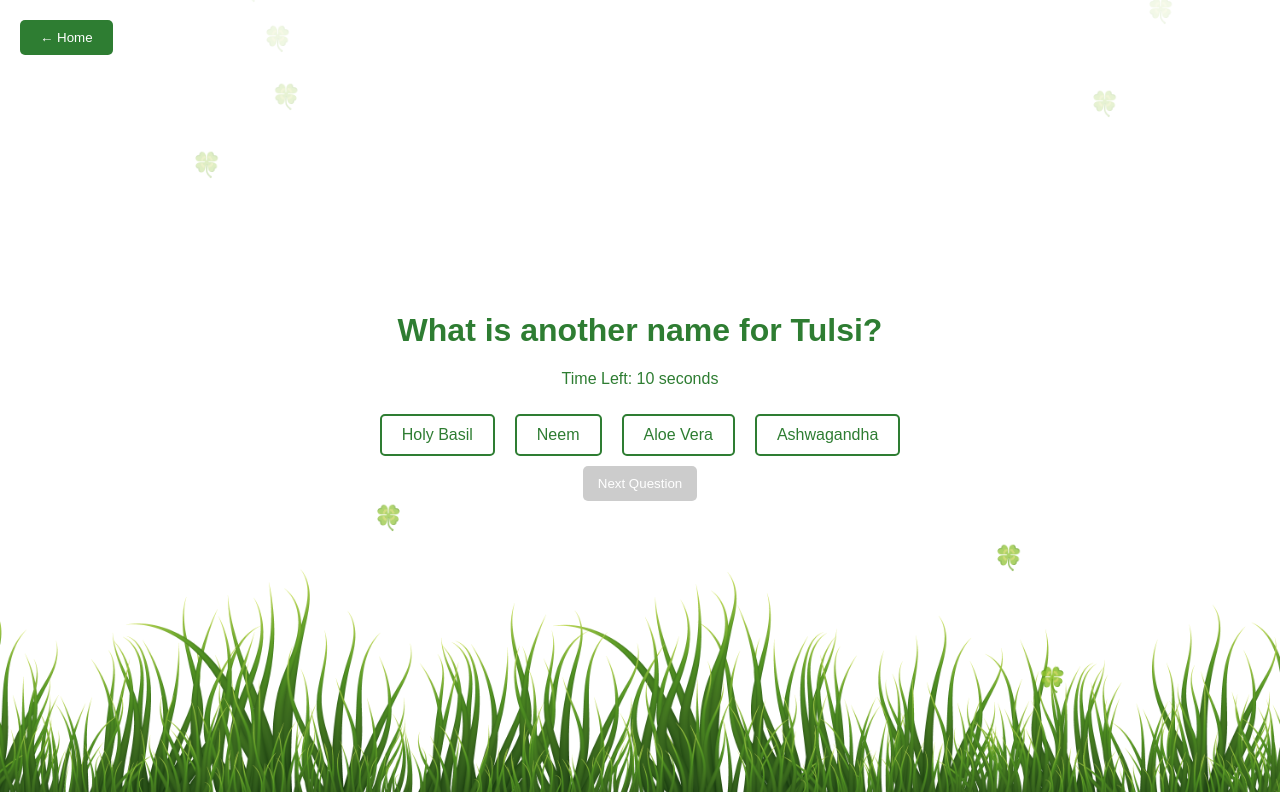
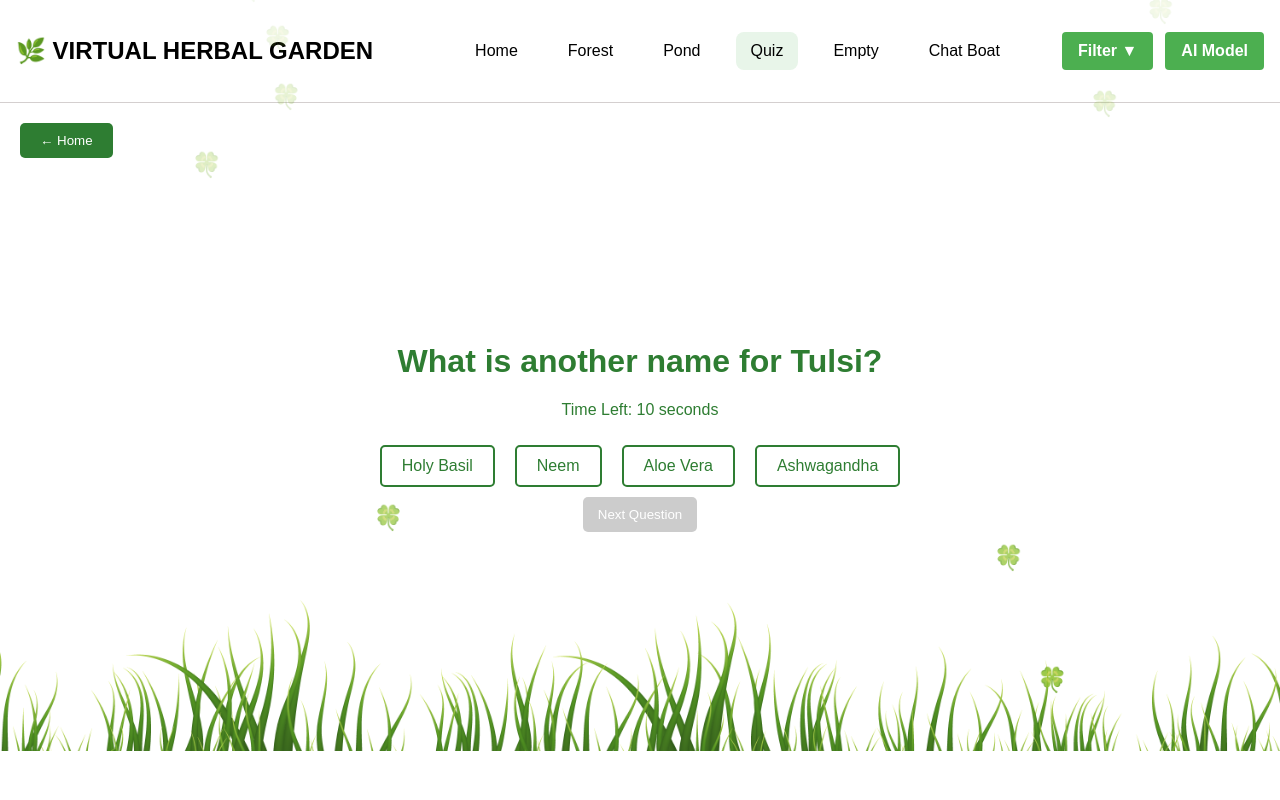
Before and after one commit to BhushanShinde25/1555, a Next.js app: page /quiz in a window 1280 px wide. Built offline with nearby package versions, Linux system fonts and the light colour scheme.

Commit message:
Loader Changed ✅ Separate Navbar Component Created ✅

```diff
--- a/src/app/page.tsx
+++ b/src/app/page.tsx
@@ -1,5 +1,5 @@
 "use client";
-
+import Navbar from "@/components/Navbar";
 import { useState, useEffect } from "react";
 import { Menu, X, Moon, Sun } from "lucide-react";
 import FilterDropdown from "@/components/FilterDropdown";
@@ -25,7 +25,7 @@ export default function Home() {
   return (
     <div style={darkMode ? styles.darkContainer : styles.lightContainer}>
       {/* Navbar */}
-      <nav style={styles.navbar}>
+     {/* <nav style={styles.navbar}>
         <div style={styles.logo}>🌿 VIRTUAL HERBAL GARDEN</div>
 
         {isMobile ? (
@@ -63,10 +63,6 @@ export default function Home() {
         )}
 
         <div style={styles.navRight}>
-          {/* <div style={styles.searchContainer}>
-            <input type="text" placeholder="Search..." style={styles.searchInput} />
-            <Search size={18} style={styles.searchIcon} />
-          </div> */}
           <FilterDropdown />
           <Link href="/model" style={styles.AiButton}>
           AI Model
@@ -76,6 +72,9 @@ export default function Home() {
           </button>
         </div>
       </nav>
+       */}
+        <Navbar/>
+
 
       {/* Mobile Menu (Only when hamburger is clicked) */}
       {menuOpen && isMobile && (
@@ -143,51 +142,12 @@ const styles: { [key: string]: React.CSSProperties } = {
     fontFamily: "'Poppins', sans-serif",
     transition: "all 0.3s ease-in-out",
   },
-  navbar: {
-    display: "flex",
-    justifyContent: "space-between",
-    alignItems: "center",
-    padding: "16px",
-    boxShadow: "0 4px 10px rgba(0,0,0,0.1)",
-    flexWrap: "wrap",
-  },
+
   logo: {
     fontSize: "24px",
     fontWeight: "600",
   },
-  navLinks: {
-    display: "flex",
-    gap: "20px",
-    listStyle: "none",
-    fontSize: "16px",
-  },
-  navItem: {
-    cursor: "pointer",
-    textDecoration: "none",
-    fontSize: "1.2rem",
-    fontWeight:"revert-layer"
-  },
-  navRight: {
-    display: "flex",
-    alignItems: "center",
-    gap: "12px",
-  },
-  searchContainer: {
-    position: "relative",
-  },
-  searchInput: {
-    padding: "8px 12px",
-    border: "1px solid #ccc",
-    borderRadius: "20px",
-    width: "150px",
-  },
-  searchIcon: {
-    position: "absolute",
-    right: "10px",
-    top: "50%",
-    transform: "translateY(-50%)",
-    color: "#777",
-  },
+
   darkModeButton: {
     cursor: "pointer",
     background: "none",
--- a/src/app/pond/page.tsx
+++ b/src/app/pond/page.tsx
@@ -8,7 +8,6 @@ export default function Home() {
   const router = useRouter();
   return (
     <>
-
     <main className={styles.mainContainer}>
       <button onClick={() => router.back()} className={styles.backButton}>Back</button>
       <Spline className={styles.pond}  scene="https://prod.spline.design/cBumvamKuuOdeRtX/scene.splinecode" />
--- a/src/app/quiz/page.tsx
+++ b/src/app/quiz/page.tsx
@@ -4,6 +4,7 @@ import React, { useState, useEffect, CSSProperties, useMemo } from "react";
 import { motion } from "framer-motion";
 import { useRouter } from "next/navigation";
 import FallingLeaf from "@/components/FallingLeaf";
+import Navbar from "@/components/Navbar";
 
 const quizData = [
   { question: "What is another name for Tulsi?", options: ["Holy Basil", "Neem", "Aloe Vera", "Ashwagandha"], answer: "Holy Basil" },
@@ -59,6 +60,7 @@ const QuizPage: React.FC = () => {
 
   return (
     <div >
+      <Navbar />
       <motion.div
         initial={{ opacity: 0 }}
         animate={{ opacity: 1 }}
@@ -130,13 +132,13 @@ const styles: Record<string, CSSProperties> = {
     flexDirection: "column",
     alignItems: "center",
     justifyContent: "center",
-    height: "94vh",
+    height: "76vh",
     background: "#ffffff",
     color: "#2e7d32",
     textAlign: "center",
     padding: "20px",
     position: "relative",
-    backgroundImage: "url('/images/quizBg.png')", // Add your background image URL here
+    backgroundImage: "url('/images/quizBg.png')",
     backgroundSize: "cover",
     backgroundPosition: "center",
     backgroundRepeat: "no-repeat",
--- a/src/components/LoadingScreen.tsx
+++ b/src/components/LoadingScreen.tsx
@@ -8,18 +8,25 @@ export default function LoadingScreen({ isLoading }: { isLoading: boolean }) {
   return (
     <div style={styles.container}>
       <motion.div
-        initial={{ rotate: 0 }}
-        animate={{ rotate: 360 }}
-        transition={{ repeat: Infinity, duration: 1, ease: "linear" }}
-        style={styles.loader}
-      />
+        initial={{ scale: 0.8, opacity: 0.5 }}
+        animate={{ scale: 1.2, opacity: 1 }}
+        transition={{ repeat: Infinity, duration: 1, ease: "easeInOut" }}
+        style={styles.loaderContainer}
+      >
+        <motion.div
+          initial={{ rotate: 0 }}
+          animate={{ rotate: 360 }}
+          transition={{ repeat: Infinity, duration: 0.8, ease: "linear" }}
+          style={styles.loader}
+        />
+      </motion.div>
       <motion.p
         initial={{ opacity: 0 }}
         animate={{ opacity: 1 }}
-        transition={{ duration: 1, delay: 1 }}
+        transition={{ duration: 1.5, delay: 0 }}
         style={styles.text}
       >
-        Loading...
+        Loading Herbal Garden...
       </motion.p>
     </div>
   );
@@ -35,16 +42,27 @@ const styles: { [key: string]: React.CSSProperties } = {
     display: "flex",
     alignItems: "center",
     justifyContent: "center",
-    background: "linear-gradient(to right, #a8df8e, white)",
+    background: "linear-gradient(135deg, #3c8c3c, #e8f5e9)",
     zIndex: 9999,
     overflow: "hidden",
     flexDirection: "column",
   },
+  loaderContainer: {
+    display: "flex",
+    alignItems: "center",
+    justifyContent: "center",
+    width: "120px",
+    height: "120px",
+    background: "radial-gradient(circle, #4CAF50, #2E7D32)",
+    borderRadius: "50%",
+    boxShadow: "0 0 20px rgba(76, 175, 80, 0.5)",
+  },
   loader: {
-    width: "100px",
-    height: "100px",
-    border: "10px solid white",
-    borderTop: "10px solid green",
+    width: "80px",
+    height: "80px",
+    border: "8px solid transparent",
+    borderTop: "8px solid #A5D6A7",
+    borderBottom: "8px solid #1B5E20",
     borderRadius: "50%",
     boxSizing: "border-box",
   },
@@ -53,5 +71,6 @@ const styles: { [key: string]: React.CSSProperties } = {
     fontSize: "1.5rem",
     color: "#fff",
     fontWeight: "bold",
+    fontFamily: "cursive",
   },
 };
--- /dev/null
+++ b/src/components/Navbar.jsx
@@ -0,0 +1,113 @@
+"use client";
+
+import { useState, useEffect } from "react";
+import { Menu, X } from "lucide-react";
+import Link from "next/link";
+import { usePathname } from "next/navigation";
+import FilterDropdown from "@/components/FilterDropdown";
+
+export default function Navbar() {
+  const [menuOpen, setMenuOpen] = useState(false);
+  const [isMobile, setIsMobile] = useState(false);
+  const pathname = usePathname();
+
+  useEffect(() => {
+    const handleResize = () => {
+      setIsMobile(window.innerWidth <= 768);
+    };
+
+    handleResize();
+    window.addEventListener("resize", handleResize);
+    return () => window.removeEventListener("resize", handleResize);
+  }, []);
+
+  return (
+    <nav style={styles.navbar}>
+      <div style={styles.logo}>🌿 VIRTUAL HERBAL GARDEN</div>
+
+      {isMobile ? (
+        <div style={styles.hamburger} onClick={() => setMenuOpen(!menuOpen)}>
+          {menuOpen ? <X size={28} /> : <Menu size={28} />}
+        </div>
+      ) : (
+        <ul style={styles.navLinks}>
+          {["/", "/forest", "/pond", "/quiz", "/Empty", "/Chat Boat"].map((path, index) => (
+            <Link
+              key={index}
+              href={path}
+              style={{
+                ...styles.navItem,
+                background: pathname === path ? "#E8F5E9" : "transparent",
+              }}
+              onMouseEnter={(e) => {
+                e.currentTarget.style.background = "green";
+                e.currentTarget.style.color = "white";
+              }}
+              onMouseLeave={(e) => {
+                e.currentTarget.style.background = pathname === path ? "#E8F5E9" : "transparent";
+                e.currentTarget.style.color = "#222";
+              }}
+            >
+              {path === "/" ? "Home" : path.substring(1).charAt(0).toUpperCase() + path.substring(2)}
+            </Link>
+          ))}
+        </ul>
+      )}
+
+      <div style={styles.navRight}>
+        <FilterDropdown />
+        <Link href="/model" style={styles.AiButton}>AI Model</Link>
+      </div>
+    </nav>
+  );
+}
+
+const styles = {
+  navbar: {
+    display: "flex",
+    justifyContent: "space-between",
+    alignItems: "center",
+    padding: "16px",
+    boxShadow: "0 4px 10px rgba(0,0,0,0.1)",
+    flexWrap: "wrap",
+    border: "1px transparent",
+    borderBottom: "1px solid rgb(212, 207, 207)",
+  },
+  logo: {
+    fontSize: "24px",
+    fontWeight: "600",
+  },
+  navLinks: {
+    display: "flex",
+    gap: "20px",
+    listStyle: "none",
+    fontSize: "16px",
+  },
+  navItem: {
+    color: "black",
+    cursor: "pointer",
+    textDecoration: "none",
+    padding: "10px 15px",
+    borderRadius: "8px",
+    transition: "all 0.3s ease-in-out",
+  },
+  navRight: {
+    display: "flex",
+    alignItems: "center",
+    gap: "12px",
+  },
+  AiButton: {
+    backgroundColor: "#4CAF50",
+    color: "white",
+    padding: "10px 16px",
+    border: "none",
+    borderRadius: "4px",
+    cursor: "pointer",
+    fontSize: "16px",
+    fontWeight: "bold",
+  },
+  hamburger: {
+    display: "block",
+    cursor: "pointer",
+  },
+};
```
